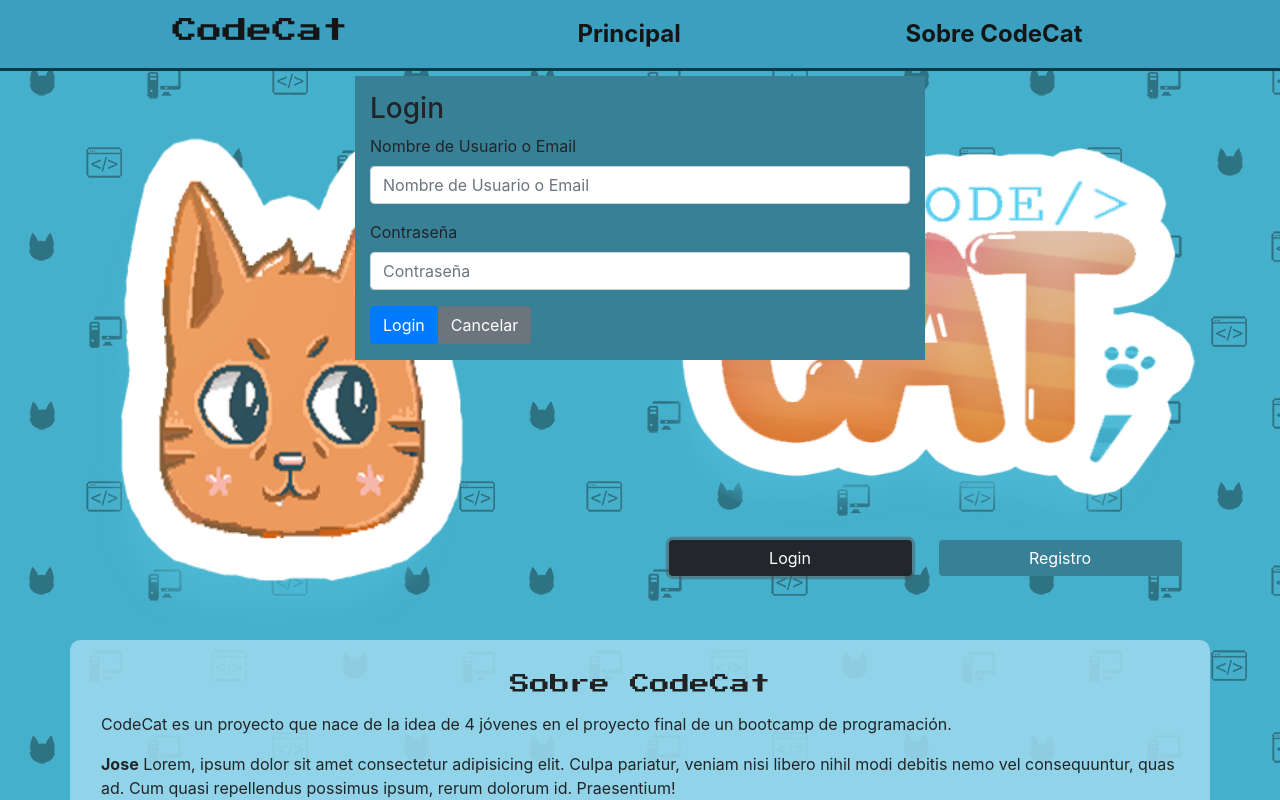
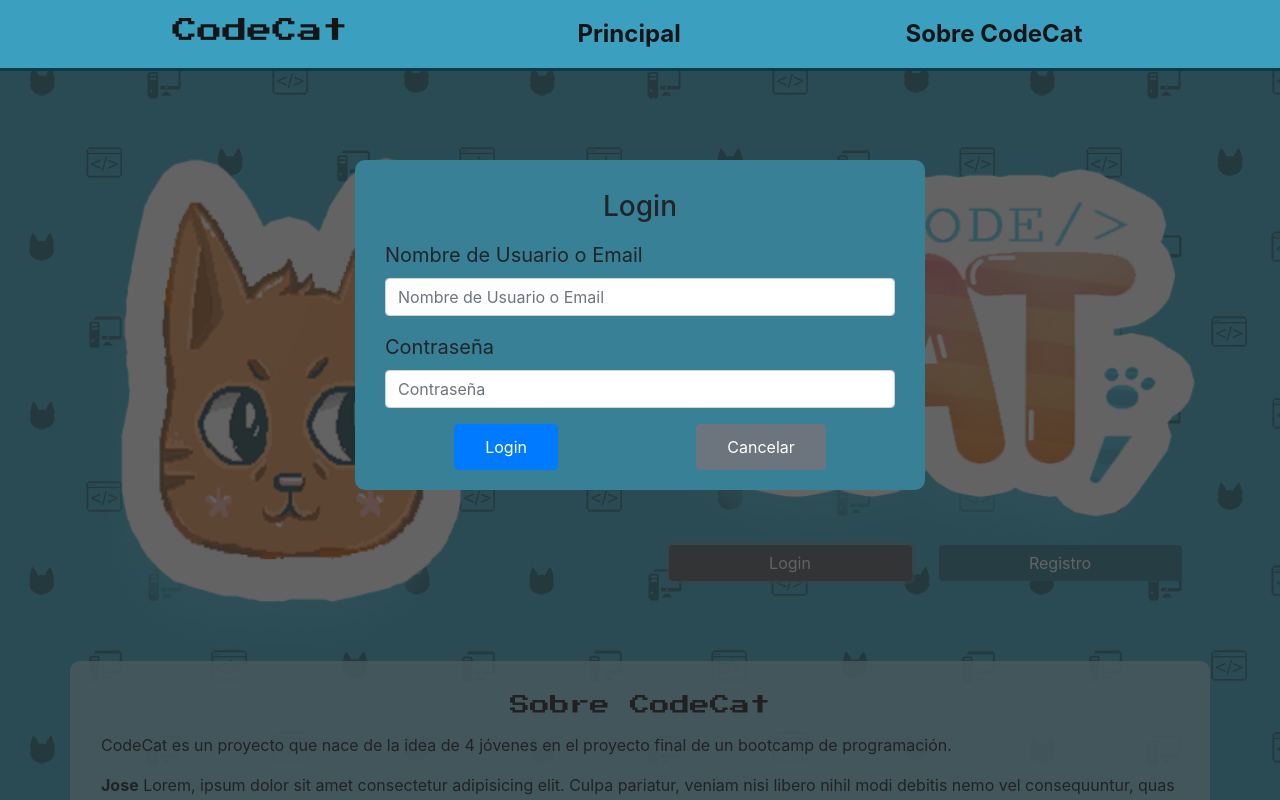
Before and after one commit to aaraquedesarrollo/codecat-front, a React (Create React App) app: page /principal in a window 1280 px wide. Both pictures are taken after a click on the button "Login". Shown: the top 800 px of the page. Built offline with nearby package versions, Linux system fonts and the light colour scheme; no server answers.

Commit message:
Espaciados y posición de los formularios

```diff
--- a/src/Paginas/PaginaPrincipal.js
+++ b/src/Paginas/PaginaPrincipal.js
@@ -24,6 +24,7 @@ export const PaginaPrincipal = () => {
   return (
     <>
       <div className="contenedor-body container-fluid">
+        <div className="fondo-oscuro">
           <Cabecera />
           <div className="contenido-total container">
             <Main
@@ -36,6 +37,7 @@ export const PaginaPrincipal = () => {
           </div>
           <Footer />
         </div>
+      </div>
     </>
   );
 };
--- a/src/components/FormularioLogin.js
+++ b/src/components/FormularioLogin.js
@@ -48,8 +48,8 @@ export const FormularioLogin = (props) => {
 
   return (
     <>
-      <form className="login-form col-6 py-3" onSubmit={loguearse}>
-        <h3>Login</h3>
+      <form className="login-form col-6" onSubmit={loguearse}>
+        <h3 className="text-center mb-3">Login</h3>
         <div className="form-group">
           <label htmlFor="username">Nombre de Usuario o Email</label>
           <input
@@ -70,17 +70,19 @@ export const FormularioLogin = (props) => {
             onChange={agregarDatos}
           />
         </div>
-        <button type="submit" className="btn btn-primary">
+        <div className="d-flex justify-content-around">
+          <button type="submit" className="boton-formulario btn btn-primary">
             Login
           </button>
           <button
             type="button"
-          className="btn btn-secondary"
+            className="boton-formulario btn btn-secondary"
             onClick={toggleLogeando}
           >
             Cancelar
           </button>
-        {error !== "" && error}
+        </div>
+        {error !== "" && <p className="mensaje">{error}</p>}
       </form>
     </>
   );
--- a/src/components/FormularioRegistro.js
+++ b/src/components/FormularioRegistro.js
@@ -66,10 +66,10 @@ export const FormularioRegistro = (props) => {
 
   return (
     <>
-      <form className="registro-form col-6 py-3" onSubmit={registrarse}>
+      <form className="registro-form col-6" onSubmit={registrarse}>
         {!verificar && (
           <>
-            <h3>Registro</h3>
+            <h3 className="text-center mb-3">Registro</h3>
             <div className="form-group">
               <label htmlFor="nombre">Nombre</label>
               <input
@@ -120,21 +120,31 @@ export const FormularioRegistro = (props) => {
                 placeholder="Contraseña"
               />
             </div>
-            <button type="submit" className="btn btn-primary">
+            <div className="d-flex justify-content-around">
+              <button
+                type="submit"
+                className="boton-formulario btn btn-primary"
+              >
                 Registrar
               </button>
               <button
                 type="button"
-              className="btn btn-secondary"
+                className="boton-formulario btn btn-secondary"
                 onClick={toggleRegistrando}
               >
                 Cancelar
               </button>
+            </div>
           </>
         )}
-        {verificar &&
-          "Verifica tu cuenta accediendo al correo que te ha llegado al email"}
-        {error !== "" && error}
+
+        {verificar && (
+          <p className="mensaje text-success">
+            "Verifica tu cuenta accediendo al correo que te ha llegado al email"
+          </p>
+        )}
+
+        {error !== "" && <p className="mensaje">{error}</p>}
       </form>
     </>
   );
--- a/src/components/Main.js
+++ b/src/components/Main.js
@@ -6,10 +6,10 @@ export const Main = (props) => {
   const { logeando, registrando, toggleLogeando, toggleRegistrando } = props;
   return (
     <main
-      className="contenido-principal row py-3 justify-content-center"
+      className="contenido-principal row pb-3 justify-content-center"
       id="principal"
     >
-      <div className="col-6 mt-5">
+      <div className="col-6">
         <img
           src="/img/codecat-prueba.png"
           alt="Dibujo de un gato en píxel art"
@@ -17,7 +17,7 @@ export const Main = (props) => {
           height="500"
         />
       </div>
-      <div className="col-6 mt-5">
+      <div className="col-6">
         <div className="contenedor-logo row">
           <img
             className="col-12"
@@ -26,16 +26,16 @@ export const Main = (props) => {
             width="400"
             height="400"
           />
-          <div className="contenedor-botones col-12 mt-3 d-flex justify-content-around">
+          <div className="contenedor-botones col-12 d-flex justify-content-around">
             <button
-              className="boton-principal btn btn-dark"
+              className="boton-principal btn btn-secondary"
               type="button"
               onClick={toggleLogeando}
             >
               Login
             </button>
             <button
-              className="boton-principal btn btn-dark"
+              className="boton-principal btn btn-secondary"
               type="button"
               onClick={toggleRegistrando}
             >
--- a/src/index.css
+++ b/src/index.css
@@ -41,6 +41,7 @@
 }
 
 .contenido-principal {
+  padding-top: 85px;
   position: relative;
 }
 
@@ -50,11 +51,33 @@
   border: 0;
 }
 
+.fondo-login {
+  background-color: hsla(0, 0%, 13%, 0.7);
+}
+
 .login-form,
 .registro-form {
   background-color: var(--color-formulario);
   position: absolute;
   z-index: 1;
+  border-radius: 10px;
+  top: 100px;
+  padding: 30px;
+  padding-bottom: 20px;
+  box-shadow: 0 0 50px 2000px hsla(0, 0%, 13%, 0.7);
+  font-size: 20px;
+}
+
+.boton-formulario {
+  padding: 10px 30px;
+}
+
+.mensaje {
+  padding-top: 25px;
+  padding-bottom: 0;
+  text-align: center;
+  color: rgb(192, 15, 15);
+  font-weight: bold;
 }
 
 .contenedor-secundario {
```
Lines whose indentation alone changed are shown as unchanged.
